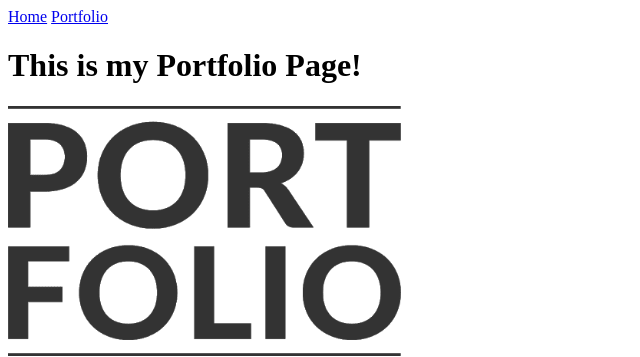
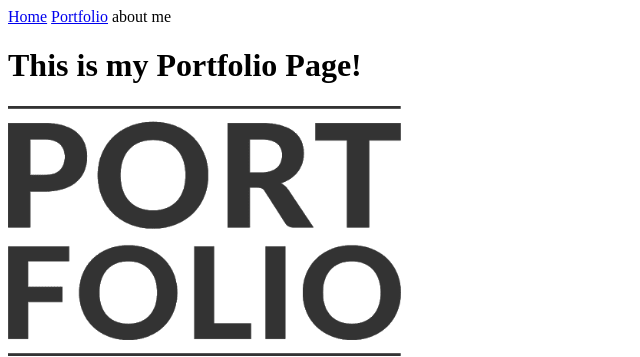
Before and after one commit to zer01095/Zer01095.github.io, a plain HTML site: page portfolio.html in a window 1280 px wide. Shown: the top 357 px of the page, without its empty margins (0-640 px from the left). Drawn offline with Linux system fonts and the light colour scheme.

Commit message:
Update portfolio.html

```diff
--- a/portfolio.html
+++ b/portfolio.html
@@ -7,6 +7,7 @@
    <body>
       <a href="index.html">Home</a>
       <a href="portfolio.html">Portfolio</a>
+      <a herf="mypage.html">about me</a>
       <h1>This is my Portfolio Page!</h1>
       <img src="images/portfolio.png" height="250">
       <br>
```
